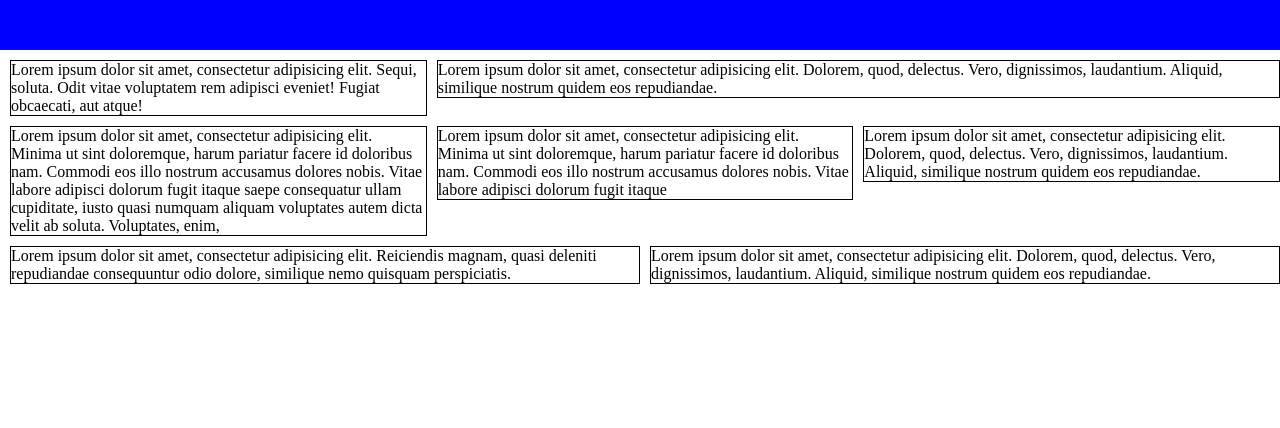
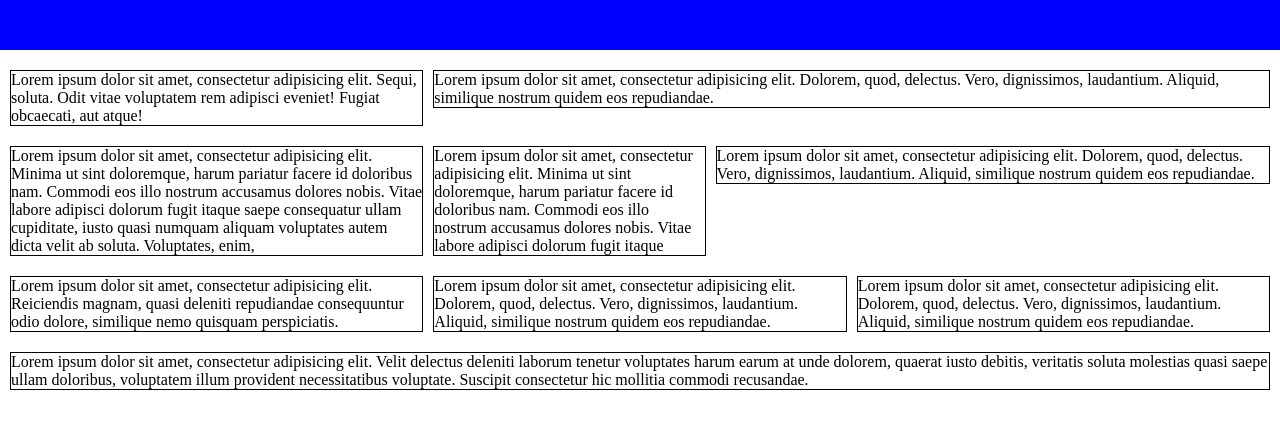
Before and after one commit to automaticalldramatic/floatless, a plain HTML site: page demo1.html in a window 1280 px wide. Drawn offline with Linux system fonts and the light colour scheme.

Commit message:
interim commit- revision 01

```diff
--- a/demo1.html
+++ b/demo1.html
@@ -18,7 +18,7 @@
 	</div>
 
 
-	<div class="grid container grid--gutters grid--row grid--full">
+	<div class="grid container grid--gutters  grid--full">
 		<div class="grid-cell grid--col1-3">
 			<div style="border:solid 1px #000">
 				Lorem ipsum dolor sit amet, consectetur adipisicing elit. Sequi, soluta. Odit vitae voluptatem rem adipisci eveniet! Fugiat obcaecati, aut atque!
@@ -32,7 +32,7 @@
 		</div>
 	</div>
 
-	<div class="grid container grid--gutters grid--row grid--full">
+	<div class="grid container grid--gutters  grid--full">
 		<div class="grid-cell grid--col1-3">
 			<div style="border:solid 1px #000">
 				Lorem ipsum dolor sit amet, consectetur adipisicing elit. Minima ut sint doloremque, harum pariatur facere id doloribus nam. Commodi eos illo nostrum accusamus dolores nobis. Vitae labore adipisci dolorum fugit itaque saepe consequatur ullam cupiditate, iusto quasi numquam aliquam voluptates autem dicta velit ab soluta. Voluptates, enim,
@@ -40,7 +40,7 @@
 		</div>
 
 		<div class="grid-cell grid--col1-3by2">
-			<div class="grid grid--gutters grid--row grid--fit">
+			<div class="grid grid--gutters grid--full">
 				<div class="grid-cell grid--col1-3">
 					<div style="border:solid 1px #000">
 						Lorem ipsum dolor sit amet, consectetur adipisicing elit. Minima ut sint doloremque, harum pariatur facere id doloribus nam. Commodi eos illo nostrum accusamus dolores nobis. Vitae labore adipisci dolorum fugit itaque
@@ -56,22 +56,33 @@
 		</div>
 	</div>
 
-
-
-	<div class="grid container grid--gutters grid--row grid--fit">
-		<div class="grid-cell grid--col1-3">
+	<div class="grid container grid--gutters grid--fit">
+		<div class="grid-cell">
 			<div style="border:solid 1px #000">
 				Lorem ipsum dolor sit amet, consectetur adipisicing elit. Reiciendis magnam, quasi deleniti repudiandae consequuntur odio dolore, similique nemo quisquam perspiciatis.
 			</div>
 		</div>
 
-		<div class="grid-cell grid--col1-3by2">
+		<div class="grid-cell">
+			<div style="border:solid 1px #000">
+				Lorem ipsum dolor sit amet, consectetur adipisicing elit. Dolorem, quod, delectus. Vero, dignissimos, laudantium. Aliquid, similique nostrum quidem eos repudiandae.
+			</div>
+		</div>
+
+		<div class="grid-cell">
 			<div style="border:solid 1px #000">
 				Lorem ipsum dolor sit amet, consectetur adipisicing elit. Dolorem, quod, delectus. Vero, dignissimos, laudantium. Aliquid, similique nostrum quidem eos repudiandae.
 			</div>
 		</div>
 	</div>
 
+	<div class="grid container grid--gutters">
+		<div class="grid-cell">
+			<div style="border:solid 1px #000">
+				Lorem ipsum dolor sit amet, consectetur adipisicing elit. Velit delectus deleniti laborum tenetur voluptates harum earum at unde dolorem, quaerat iusto debitis, veritatis soluta molestias quasi saepe ullam doloribus, voluptatem illum provident necessitatibus voluptate. Suscipit consectetur hic mollitia commodi recusandae.
+			</div>
+		</div>
+	</div>
 
 </body>
 </html>
--- a/sass/_base.scss
+++ b/sass/_base.scss
@@ -29,3 +29,7 @@ p {
 		font-size: 1.6em;
 	}
 }
+
+.center{
+	margin : 0 auto;
+}
--- a/sass/_grid.scss
+++ b/sass/_grid.scss
@@ -45,7 +45,7 @@
 }
 
 .grid.container{
-	 margin : 0 0.625em 0 0 !important;
+	 margin: 0.625em 0.625em 0 0 !important;
 }
 
 @include phones{
@@ -61,8 +61,5 @@
 }
 
 @include desktops{
-	.grid.container{
-		max-width: 1440px ;
-		margin : 0 auto !important;
-	}
+
 }
```
Also changed, not shown: index.html (+1 -1 lines), main.css (added), sass/main.css.
